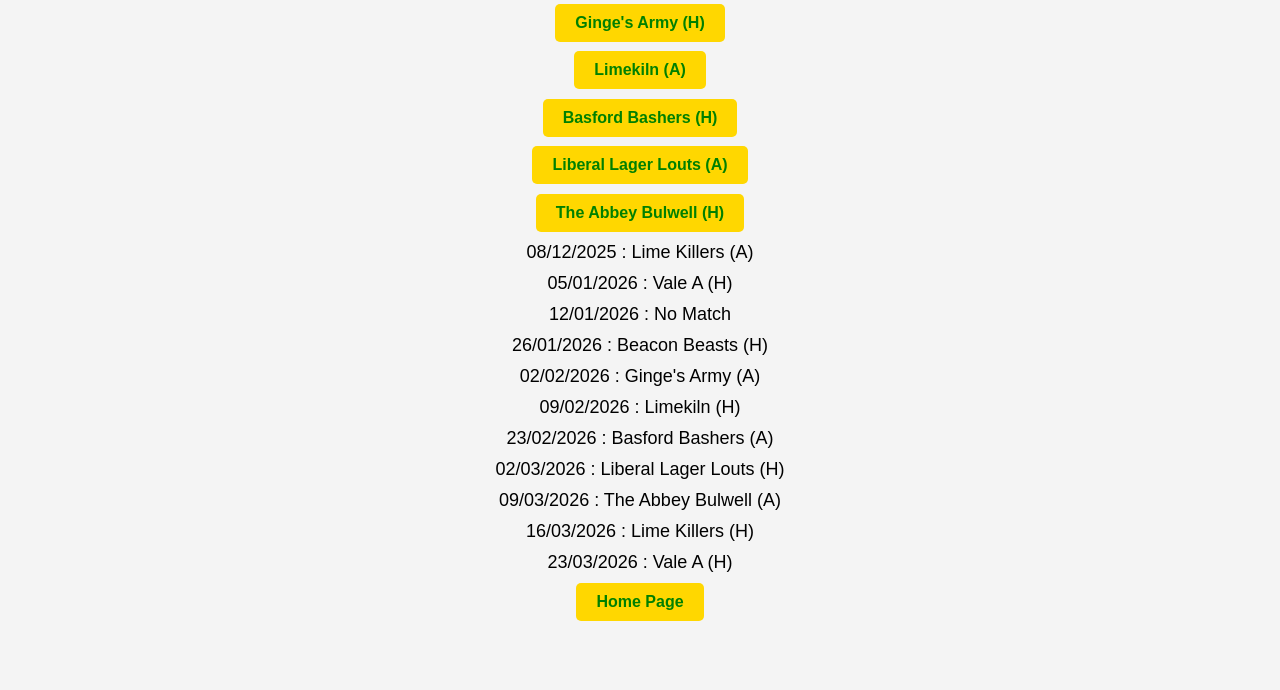
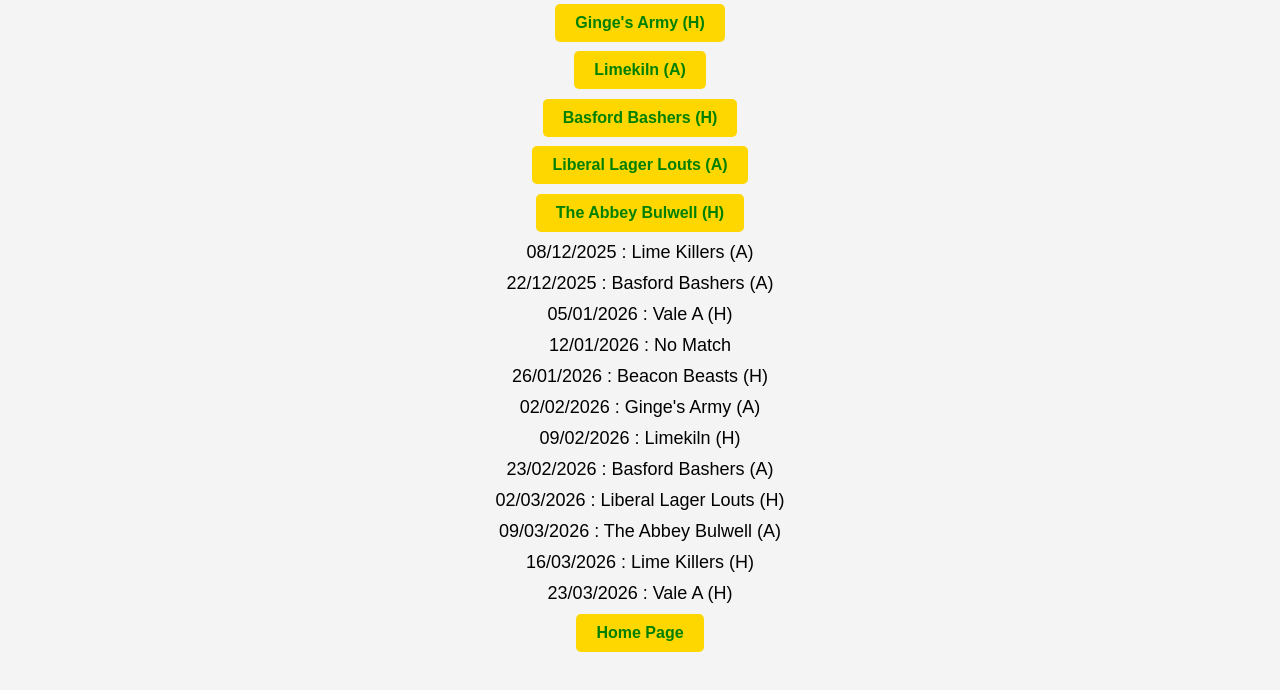
Before and after one commit to con-club-pool-2026/league-results, a plain HTML site: page index.html in a window 1280 px wide. Shown: the part 64-754 px from the top of the page. Drawn offline with Linux system fonts and the light colour scheme.

Commit message:
Update index.html

```diff
--- a/index.html
+++ b/index.html
@@ -92,6 +92,7 @@
 <p><a href="https://con-club-pool-2026.github.io/league-result-5/" class="button-link">The Abbey Bulwell (H)</a></p>
 <section>
     <div class="sub-header">08/12/2025 : Lime Killers (A)</div>
+    <div class="sub-header">22/12/2025 : Basford Bashers (A)</div>
     <div class="sub-header">05/01/2026 : Vale A (H)</div>
     <div class="sub-header">12/01/2026 : No Match</div>
     <div class="sub-header">26/01/2026 : Beacon Beasts (H)</div>
```
